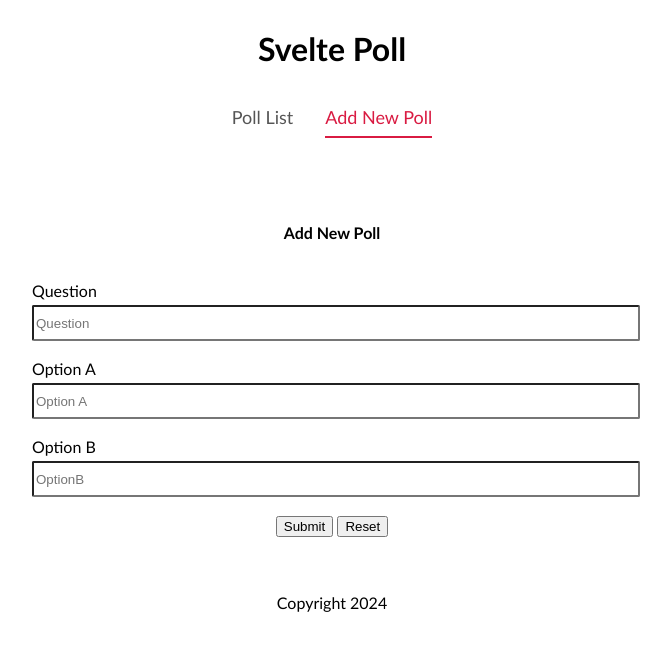
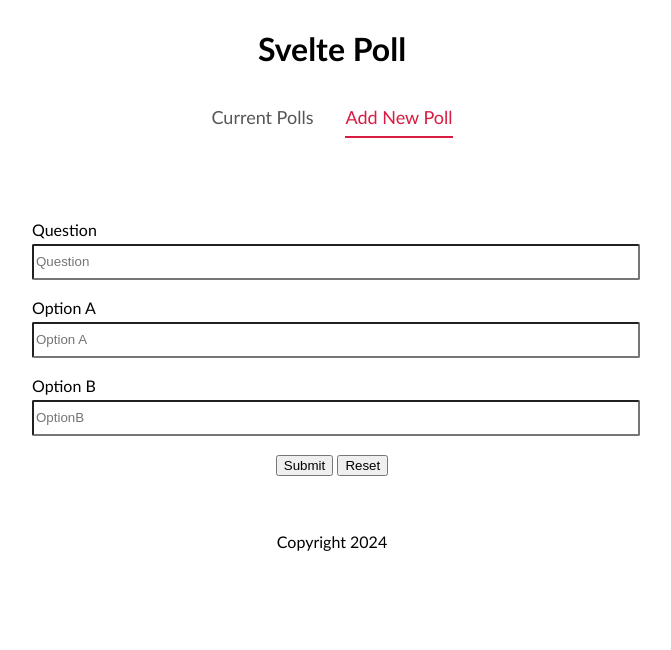
Before and after one commit to gtstarnes/SveltePoll, a SvelteKit app: page / in a window 1280 px wide. Shown: the top 650 px of the page, without its empty margins (308-979 px from the left). Built offline with nearby package versions, Linux system fonts and the light colour scheme.

Commit message:
recreated main page

```diff
--- a/src/routes/+page.svelte
+++ b/src/routes/+page.svelte
@@ -1,37 +1,37 @@
 <script lang="ts">
     import Tabs from '../Components/Tabs.svelte'
     import AddPollForm from '../Components/AddPollForm.svelte';
-    import type {PollType} from '../types/types';
 	import PollsList from '../Components/polls/pollsList.svelte';
 	import Header from '../Components/header.svelte';
 	import Footer from '../Components/footer.svelte';
     import PollStore from '../stores/PollStore';
 
     // Tab
-    const tabs: string[] = ["Poll List", "Add New Poll"]
+    const tabs = ['Current Polls', 'Add New Poll']
     let activeTab: string;
-    if ($PollStore.length === 0){
-        activeTab = tabs[1];
+
+    if ($PollStore.length === 0) {
+        activeTab = 'Add New Poll'
     } else {
-        activeTab = tabs[0];
+        activeTab = 'Current Polls'
     }
+
     const changeTab = (e: CustomEvent<string>) => {
         activeTab = e.detail;
     }
     const addPoll = () => {
-        activeTab = tabs[0]
+        activeTab = 'Current Polls'
     }
 </script>
 
 
 <main>
     <Header />
-    <Tabs {tabs} {activeTab}  on:changeTab={changeTab}/>
-    {#if activeTab === tabs[0]}
+    <Tabs {tabs} {activeTab} on:changeTab={changeTab} />
+    {#if activeTab === 'Add New Poll'}
+        <AddPollForm on:addPoll={addPoll} />
+    {:else}
         <PollsList />
-    {:else}
-        <h4>Add New Poll</h4>
-        <AddPollForm on:addPoll={addPoll}/>
     {/if}
     <Footer />
 </main>
```
